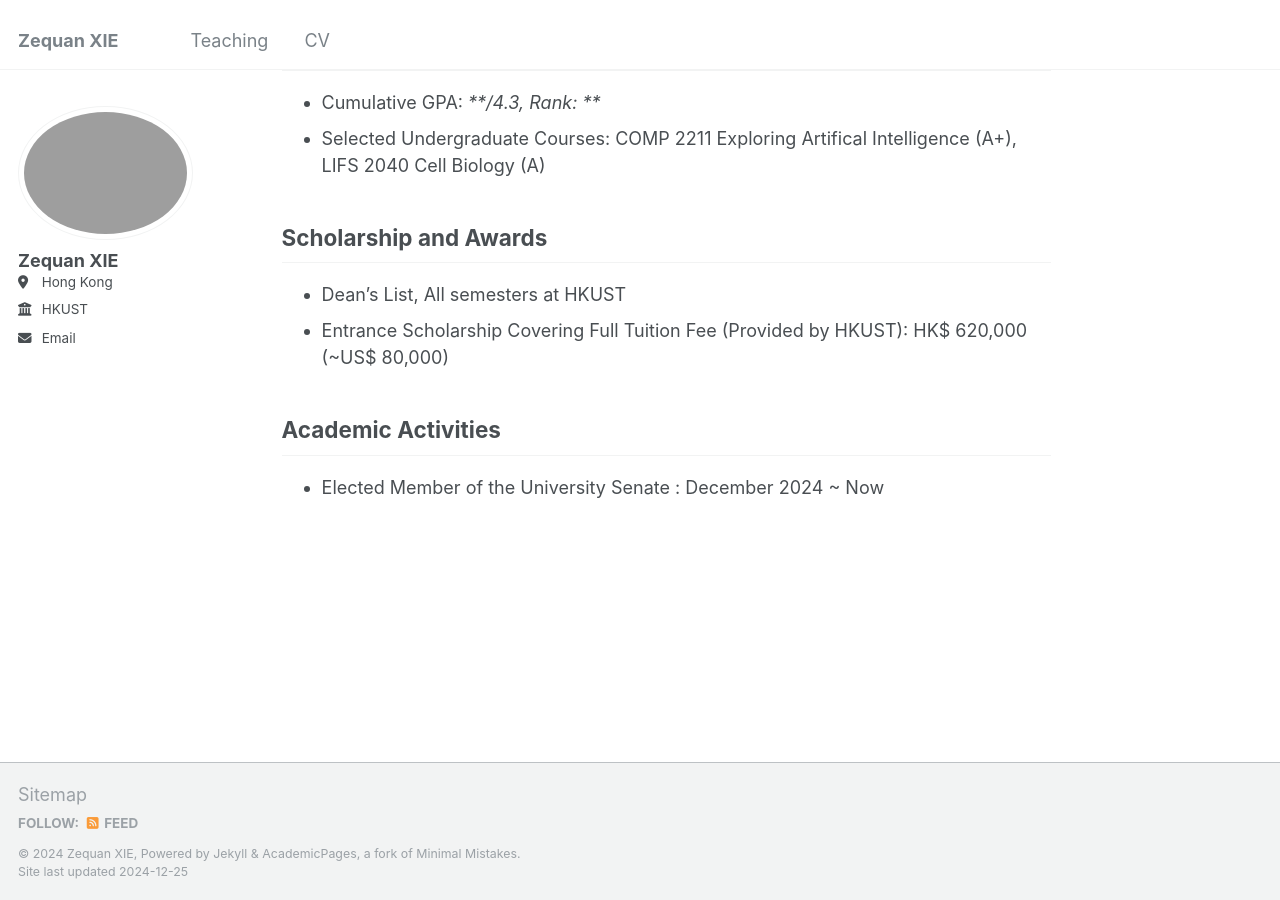
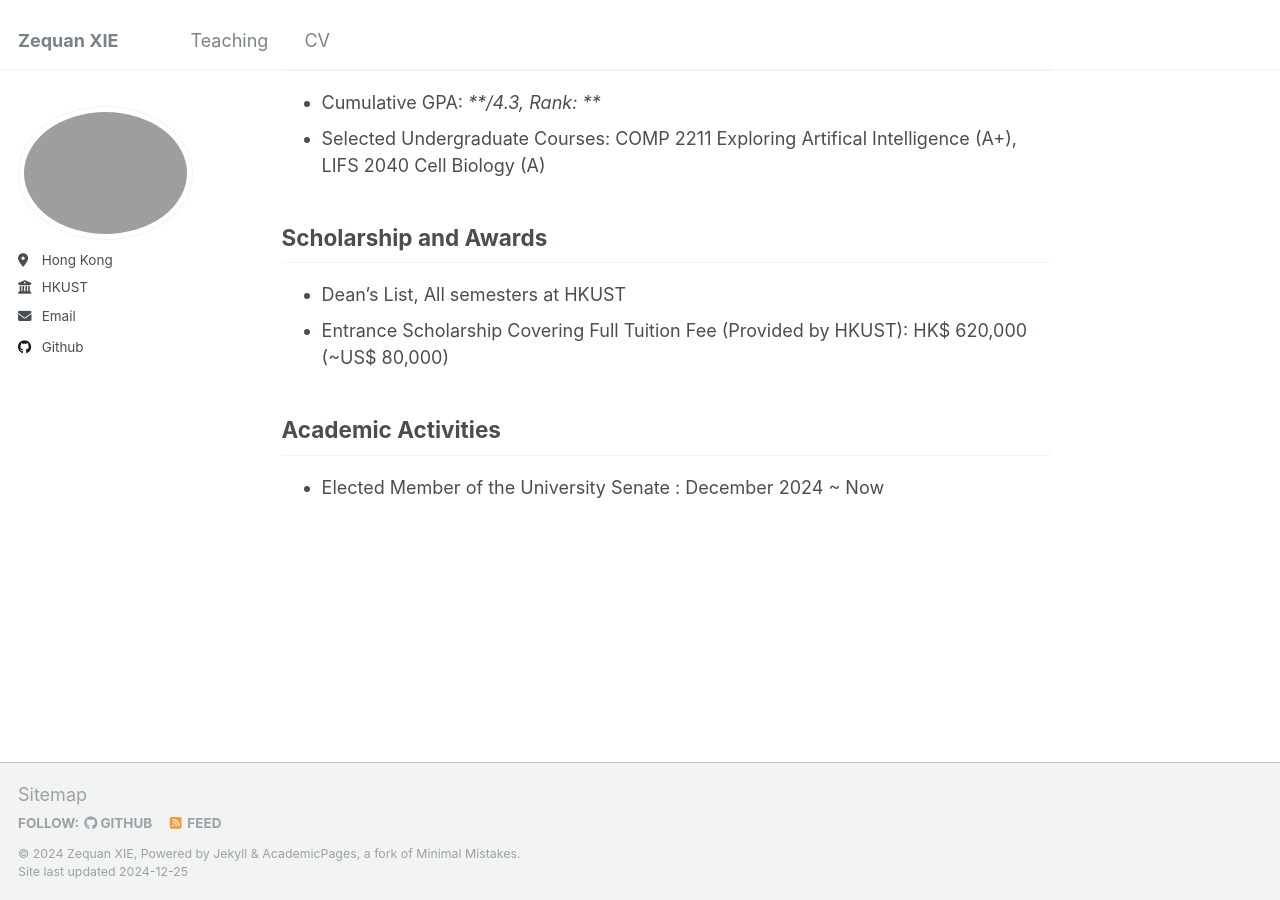
Before and after one commit to zxiebb/zxiebb.github.io, a Jekyll site: the page built from _pages/about.md, in a window 1280 px wide and 900 px high, scrolled down 557 px. Built offline with Jekyll 4.4.1, drawn with Linux system fonts in a browser that asks for light colours; some of the changed lines change nothing that is shown.

Commit message:
Update _config.yml

```diff
--- a/_config.yml
+++ b/_config.yml
@@ -22,7 +22,7 @@ repository               : "zxiebb.github.io"
 author:
   # Biographic information
   #avatar           : "profile.png"
-  name             : "Zequan XIE"
+  #name             : "Zequan XIE"
   location         : "Hong Kong"
   employer         : "HKUST"
   uri              : # URL
@@ -33,7 +33,7 @@ author:
   #googlescholar    : "https://scholar.google.com/citations?user=PS_CX0AAAAAJ"
 
   # Repositories and software development
-  github           :
+  github           : https://github.com/zxiebb
   linkedin         :
 
 
```
